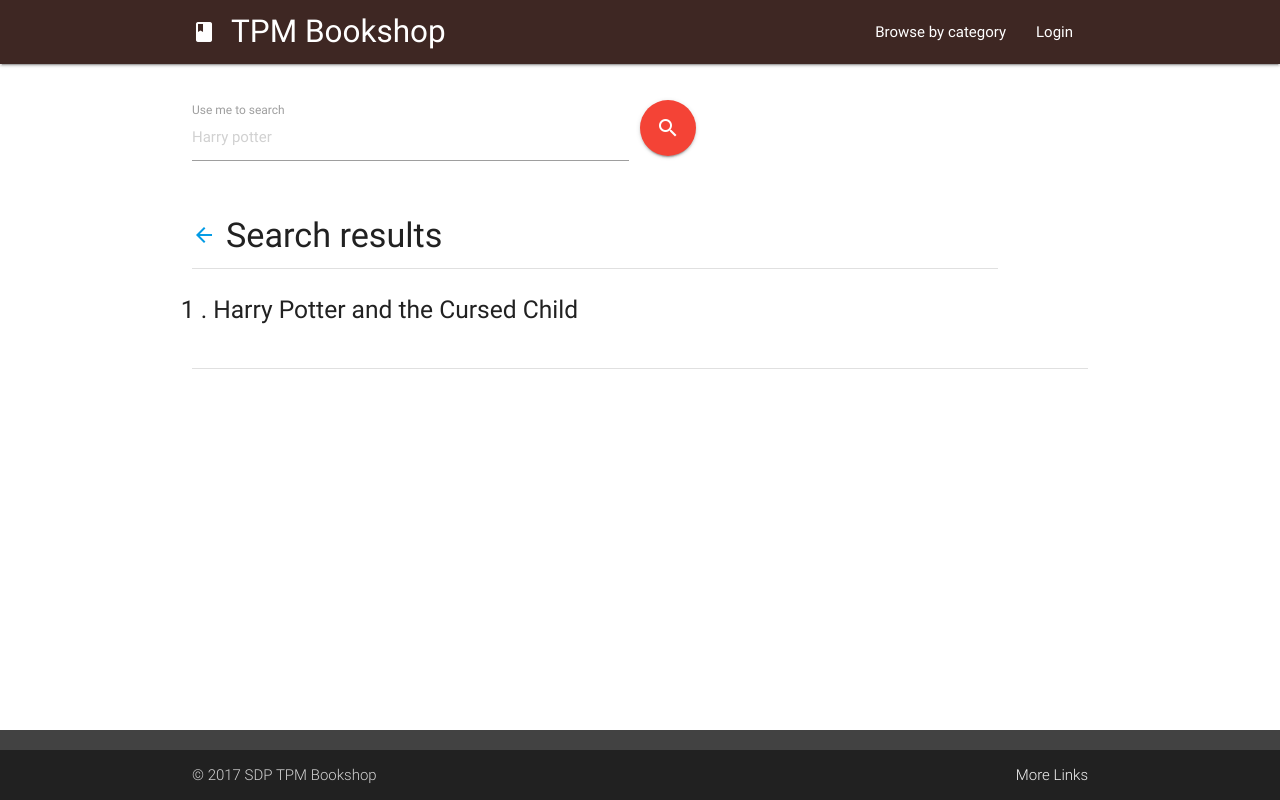
After one commit to jonathanlawhh/sdp-bookshop, a PHP site: page /search.php in a window 1280 px wide. The commit adds this page. Run offline with PHP 8.4, Linux system fonts and the light colour scheme; data comes from the database, SQL or seed files in the repository; both versions use the stored data as it was after the commit; data that the repository does not hold is empty; some libraries are stand-ins or nearby versions.

Commit message:
Added search

```diff
--- a/php/connect.php
+++ b/php/connect.php
@@ -1,8 +1,10 @@
 <?php
 //Use to prevent people from coming in
-//if(!isset($_SESSION['tpmb-user'])){
-//	header("Location: ../index.php");
-//}
+function checkLoginStatus(){
+  if(!isset($_SESSION['tpmb-user'])){
+  	header("Location: ../index.php");
+  }
+}
 
 $servername = "localhost";
 $username = "root";
--- a/php/doLogin.php
+++ b/php/doLogin.php
@@ -1,6 +1,7 @@
 <?php
 include "connect.php";
 
+checkLoginStatus();
 if (isset($_POST['login'])){
 
   $username = scanner($_POST['username'],'../login.php?loginfailure=2');
--- /dev/null
+++ b/search.php
@@ -0,0 +1,46 @@
+<?php session_start();
+include "php/connect.php";
+
+$i = 1;
+$searchterm = scanner($_POST['searchterm'],'404.php');
+
+$getBook = "SELECT * FROM book WHERE bookISBN LIKE '%$searchterm%' OR bookname LIKE '%$searchterm%' OR bookauthor LIKE '%$searchterm%'";
+$bookArray=mysqli_query($conn,$getBook);
+?>
+<head>
+	<title>TPM Bookshop</title>
+	<link rel="icon" href="images/favicon.png">
+	<meta name="viewport" content="width=device-width, initial-scale=1">
+
+	<link type="text/css" rel="stylesheet" href="css/materialize.min.css" media="screen,projection" />
+	<link type="text/css" rel="stylesheet" href="css/tpmb.css" media="screen,projection" />
+	<script type="text/javascript" src="https://code.jquery.com/jquery-3.2.1.min.js"></script>
+	<script type="text/javascript" src="js/materialize.min.js"></script>
+	<link href="https://fonts.googleapis.com/icon?family=Material+Icons" rel="stylesheet">
+</head>
+<script>
+function goBack() {
+	window.history.back();
+}
+</script>
+
+<body>
+<?php //load header
+  include "ui/header.php";?>
+
+  <main class="container">
+    <div class="row" style="margin-top:4%;">
+			<?php include "ui/searchUI.php"; ?>
+    </div>
+    <h4 class="left-align col s12 m6 offset-m3" style="margin-top:4%;"><a href="" onclick="goBack()"><i class="material-icons" style="margin-right:10px;">arrow_back</i></a>Search results</h4>
+    <div class="divider line"></div>
+		<?php while($book = mysqli_fetch_array($bookArray)){ ?>
+    <div class="row section">
+      <h5><?php echo $i . " . " . $book['bookname']; ?></h5>
+    </div>
+		<div class="divider">
+		<?php $i += 1; } ?>
+  </main>
+  <?php //Load footer
+    include "ui/footer.html"; ?>
+</body>
--- a/ui/header.php
+++ b/ui/header.php
@@ -15,7 +15,13 @@
                 <li><a href="php/logout.php"><i class="material-icons left">directions_walk</i>Logout</a></li>
               </ul>
             <?php } else { ?>
-              <li><a href="login.php">Login</a></li>
+              <li><a id="menu" href="login.php">Login</a></li>
+              <div class="tap-target deep-purple darken-4" data-activates="menu">
+                <div class="tap-target-content ">
+                  <h5>Hey there!!</h5>
+                  <p>Do consider registering or logging in :)</p>
+                </div>
+              </div>
             <?php } ?>
           </ul>
           </div>
--- /dev/null
+++ b/ui/searchUI.php
@@ -0,0 +1,9 @@
+<form action="search.php" method="POST">
+  <span>
+    <div class="input-field col s12 m8 l6">
+      <input placeholder="Harry potter" id="searchterm" type="text" class="validate" name="searchterm">
+      <label for="searchterm">Use me to search</label>
+    </div>
+    <button type="submit" class="btn-floating btn-large waves-effect waves-light red"><i class="material-icons">search</i></button>
+  </span>
+</form>
```
Also changed, not shown: book.php (+19 -6 lines), index.php (+1 -8 lines), tpmb.sql (+35 -2 lines).
